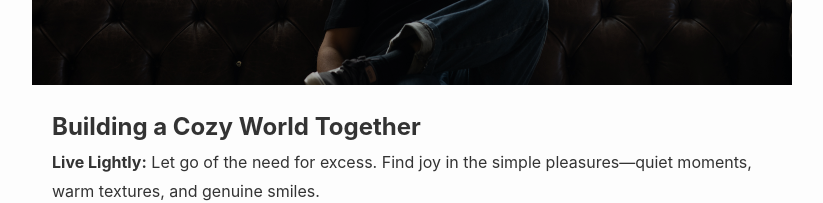
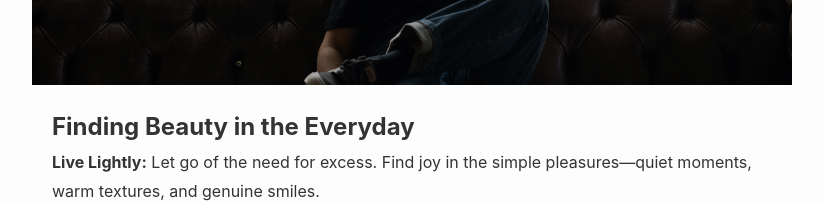
Before and after one commit to CozyTibo/the-cozy-manifesto, a plain HTML site: page index.html in a window 1280 px wide. Shown: the part 3577-3780 px from the top of the page, without its empty margins (228-1051 px from the left). Drawn offline with Linux system fonts and the light colour scheme.

Commit message:
Fix typo

```diff
--- a/index.html
+++ b/index.html
@@ -150,7 +150,7 @@ Are you ready to create a life that feels like home?
             </div>
         </div>
         <div class="section-content">
-            <h1>Building a Cozy World Together</h1>
+            <h1>Finding Beauty in the Everyday</h1>
             <p>
                 <b>Live Lightly:</b> Let go of the need for excess. Find joy in the simple pleasures—quiet moments, warm textures, and genuine smiles.
             </p>
```
